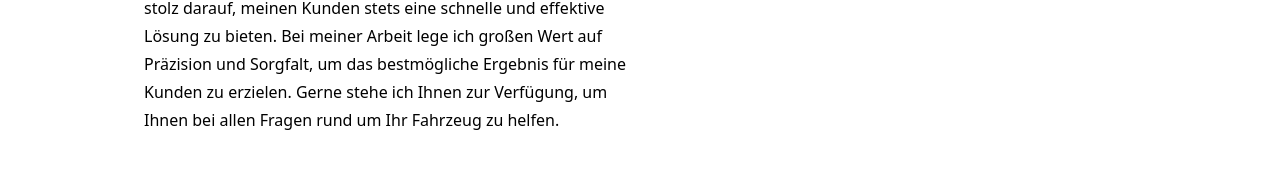
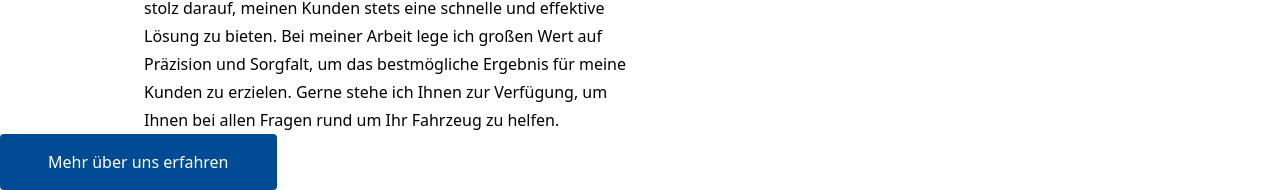
Before and after one commit to fullydigital/pands_landingpage, a website built with Parcel: page index.html in a window 1280 px wide. Shown: the part 1078-1268 px from the top of the page. Before the commit the page ends 1212 px from the top, so only its background shows below. Built offline with nearby package versions, Linux system fonts and the light colour scheme; what tw-elements would draw is missing.

Commit message:
added about more button

```diff
--- a/index.html
+++ b/index.html
@@ -108,6 +108,7 @@
     </div>
   </div>
 
+  <!-- Start about us -->
   <div class="mt-36 mx-36">
     <h2 class="text-5xl text-ps-blue mb-12">Wer wir sind</h2>
     <div class="grid grid-cols-2 grid-rows-2 gap-4 w-full">
@@ -141,6 +142,9 @@
       </section>
     </div>
   </div>
+  <div class="items-center">
+    <button class="text-center bg-ps-blue text-white px-12 py-4 content-center rounded">Mehr über uns erfahren</button>
+  </div>
 
 
 </body>
```
Also changed, not shown: dist/index.html, 2 other files.
